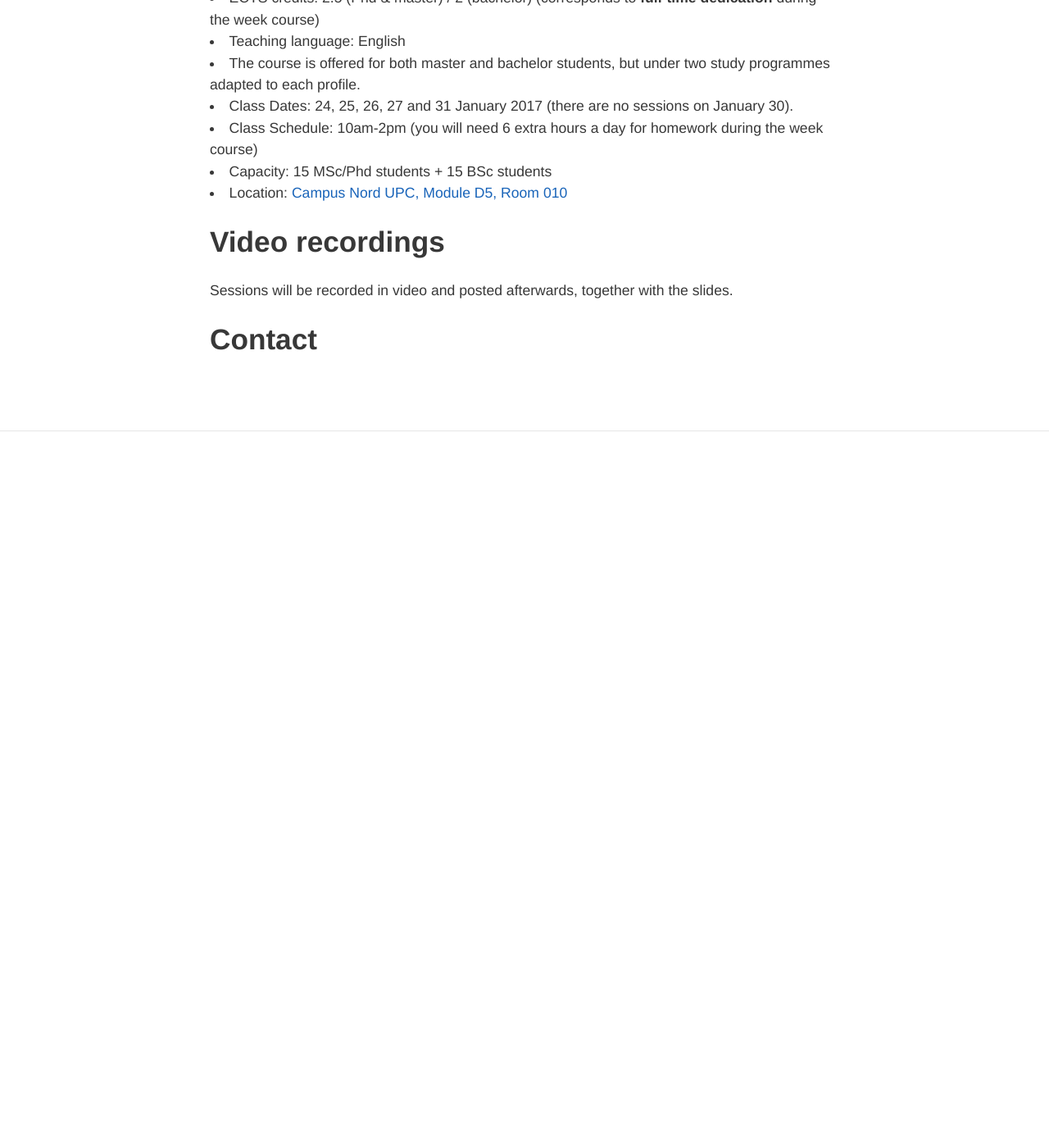
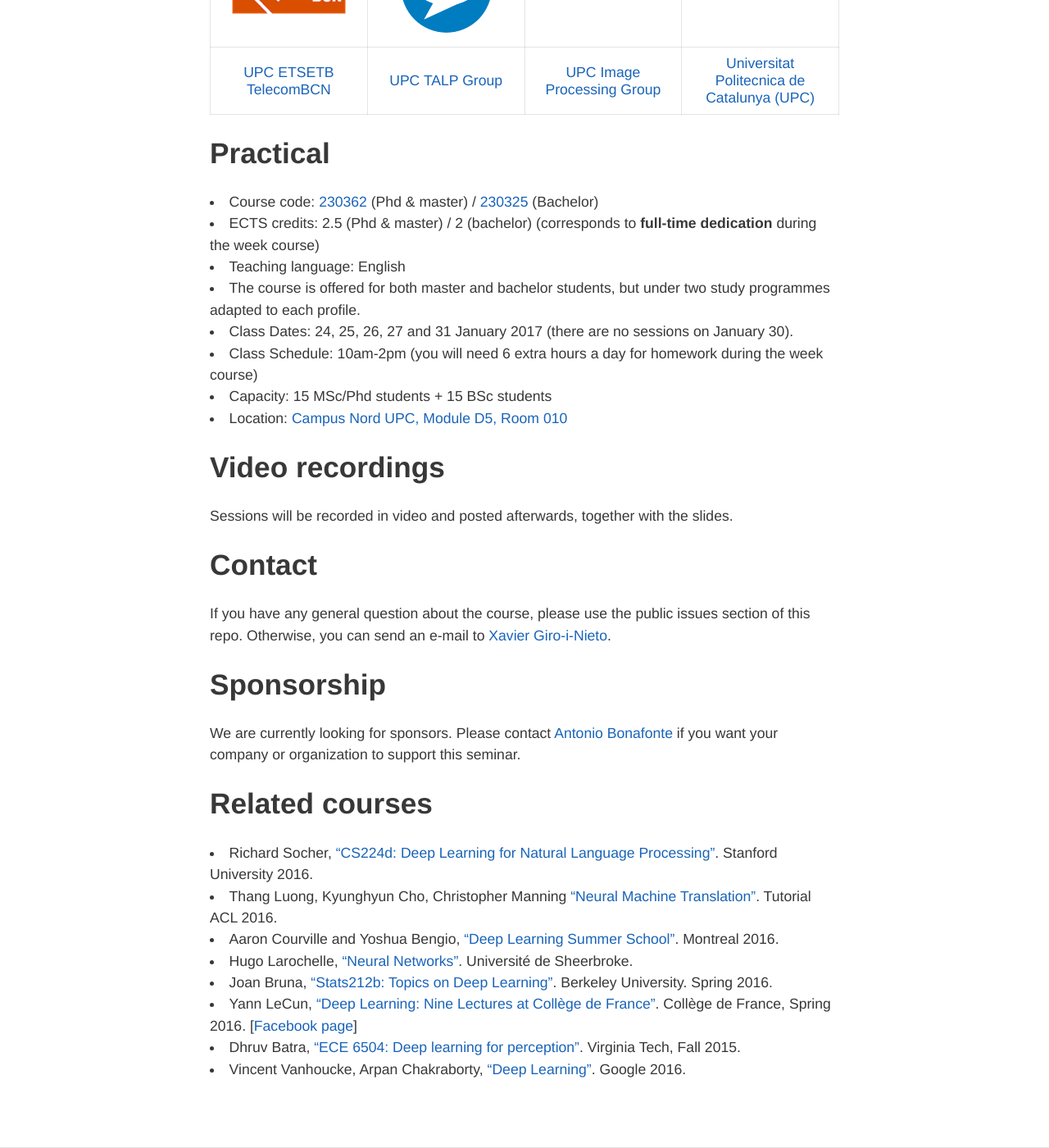
Before and after one commit to telecombcn-dl/2017-dlsl, a Jekyll site: the page built from index.md, in a window 1280 px wide and 1400 px high, scrolled down 1151 px. Shown: the whole window at 82% size. Built offline with Jekyll 4.4.1, drawn with Linux system fonts in a browser that asks for light colours; nearby versions of some CDN libraries; before the commit the page ends 1677 px from its top, so only the background shows below that; some of the changed text lies outside the part shown.

Commit message:
Comments removed

```diff
--- a/index.md
+++ b/index.md
@@ -13,7 +13,7 @@ hide: true
 (Course description to be completed)
 
 ## Course Instructors
-<!---
+
 | ![Antonio Bonafonte][AntonioBonafonte-photo] | ![Jose Adrián Rodríguez Fonollosa][JoseAdrian-photo] | ![Marta Ruiz][MartaRuiz-photo] | ![Javier Hernando][JavierHernando-photo] | ![Santiago Pascual][SantiagoPascual-photo] | ![Elisa Sayrol][ElisaSayrol-photo]  | ![Xavier Giro-i-Nieto][XavierGiro-photo] |
 |:-:|:-:|:-:|:-:|:-:|:-:|:-:|
 | [Antonio Bonafonte (AF)][AntonioBonafonte-web] | [Jose Adrián Rodríguez Fonollosa (JA)][JoseAdrian-web] | [Marta Ruiz Costa-jussà (MR)][MartaRuiz-web] | [Javier Hernando (JH)][JavierHernando-web] | [Santiago Pascual (SP)][SantiagoPascual-web] |  [Elisa Sayrol (ES)][ElisaSayrol-web]  | [Xavier Giro-i-Nieto (XG)][XavierGiro-web] |
@@ -33,7 +33,7 @@ hide: true
 [SantiagoPascual-web]: https://github.com/santi-pdp
 [ElisaSayrol-web]: https://imatge.upc.edu/web/people/elisa-sayrol
 [XavierGiro-web]: https://imatge.upc.edu/web/people/xavier-giro
--->
+
 
 ## Organizers
 
@@ -69,7 +69,12 @@ Sessions will be recorded in video and posted afterwards, together with the slid
 
 ## Contact
 
-<!---
+If you have any general question about the course, please use the public issues section of this repo. Otherwise, you can send an e-mail to  [Xavier Giro-i-Nieto](xavier.giro@upc.edu).
+
+## Sponsorship
+
+We are currently looking for sponsors. Please contact [Antonio Bonafonte](antonio.bonafonte@upc.edu) if you want your company or organization to support this seminar.
+
 ## Related courses
 
 * Richard Socher, ["CS224d: Deep Learning for Natural Language Processing"](http://cs224d.stanford.edu/). Stanford University 2016.
```
Also changed, not shown: other parts of index.md (+0 -6 lines).
